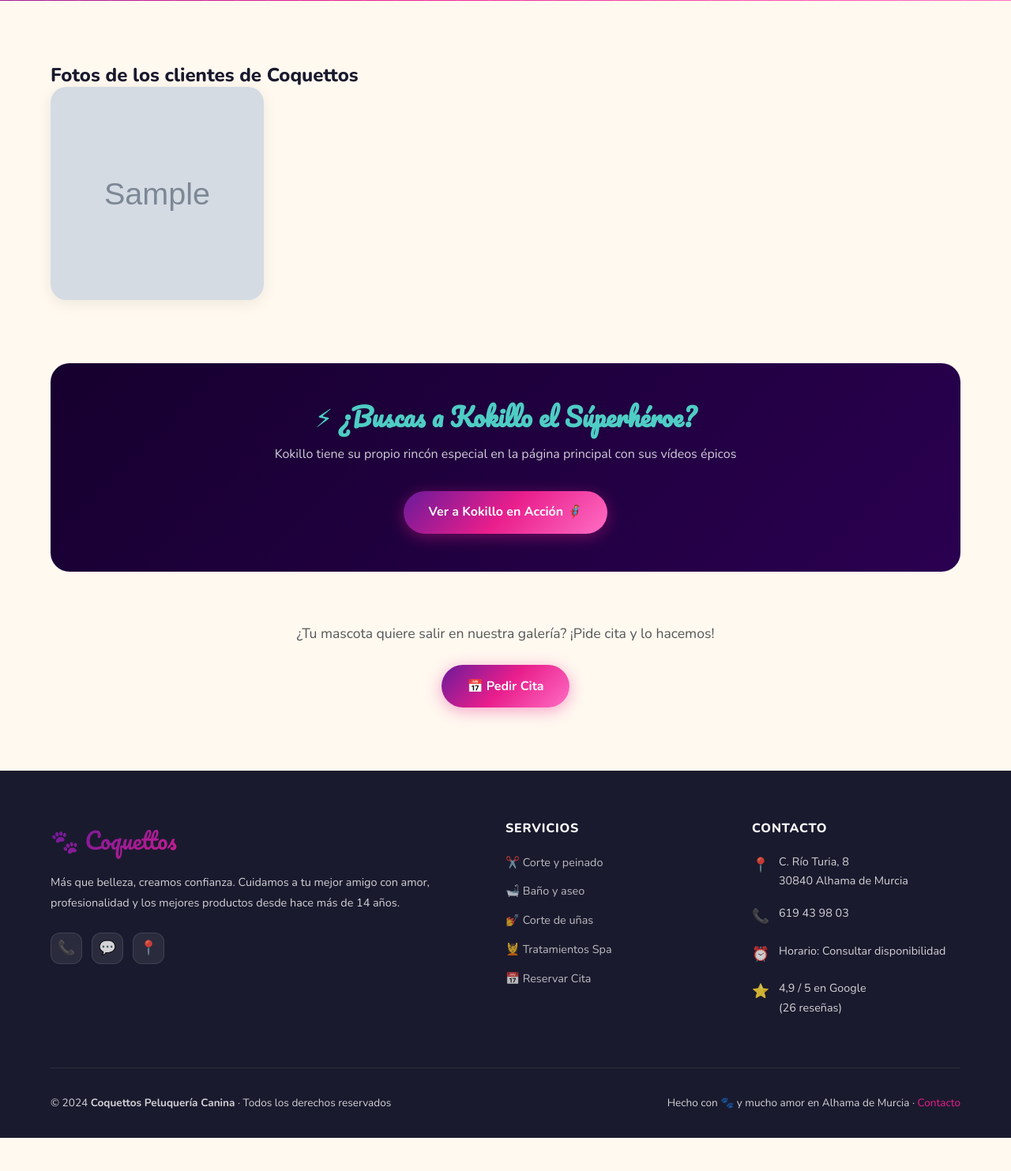
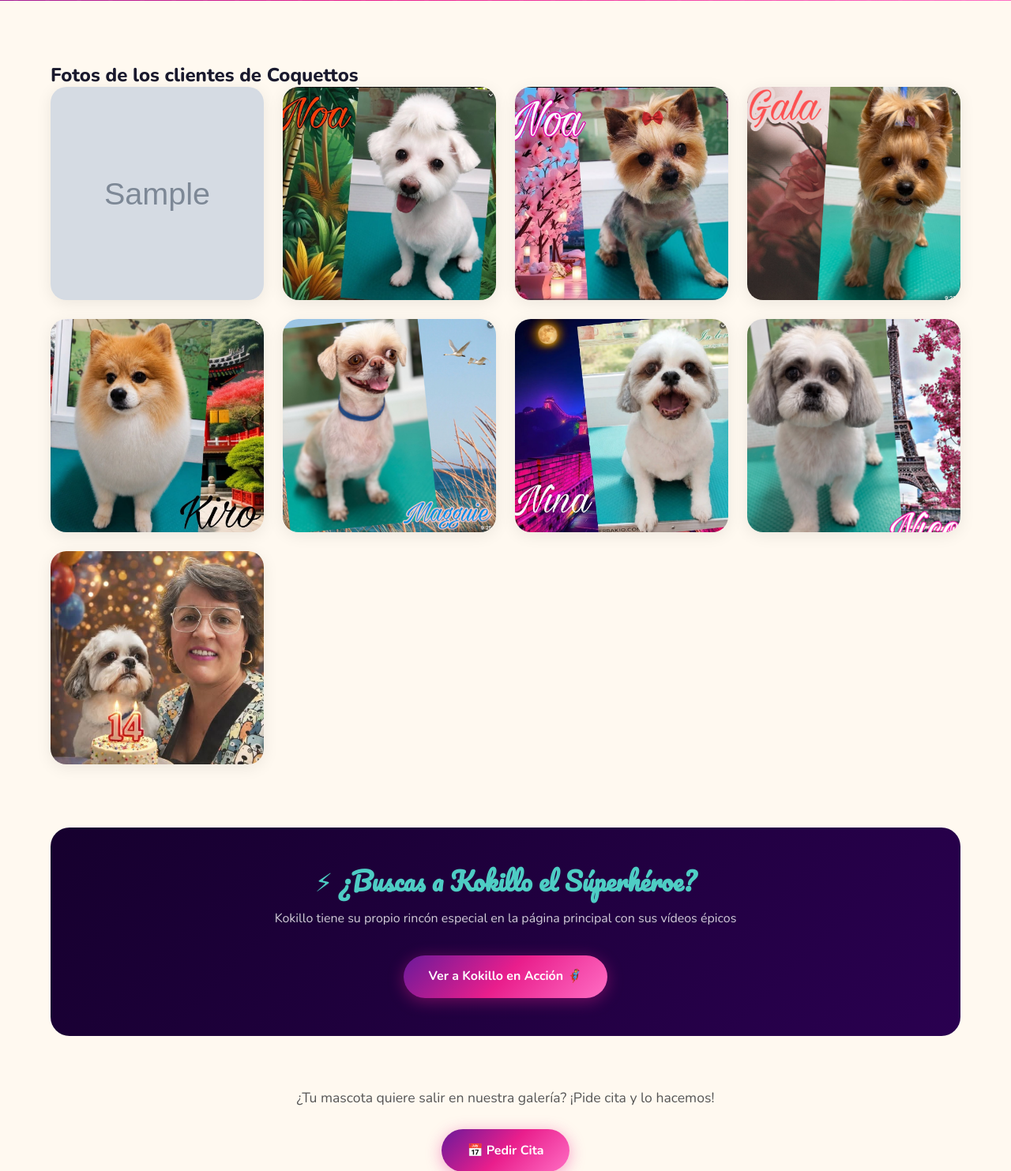
Before and after one commit to Edgardo803/proyecto-isa, a Django app: page /galeria/ in a window 1280 px wide. Shown: the part 378-1861 px from the top of the page at 79% size. Before the commit the page ends 1819 px from the top, so only its background shows below. Run offline with Django 5.2, Linux system fonts and the light colour scheme; tables that the repository leaves empty hold one stand-in row (values such as "Sample post"); grey boxes marked "Sample" are stand-in pictures.

Commit message:
🐾 Fix galería: nuevos peludos dentro del bloque DB

```diff
--- a/peluqueria/templates/peluqueria/galeria.html
+++ b/peluqueria/templates/peluqueria/galeria.html
@@ -37,6 +37,87 @@
         </div>
       </div>
       {% endfor %}
+
+      <!-- Peludos VIP adicionales — siempre visibles -->
+      <div class="galeria-item reveal reveal-delay-2"
+           data-lightbox data-src="{{ MEDIA_URL }}fotos/noa1.png" data-caption="Noa — Maltés"
+           role="button" tabindex="0" aria-label="Ver foto de Noa">
+        <img src="{{ MEDIA_URL }}fotos/noa1.png" alt="Noa, Maltés clienta de Coquettos" loading="lazy">
+        <div class="galeria-overlay">
+          <span class="galeria-nombre">Noa</span>
+          <span class="galeria-raza">Maltés</span>
+        </div>
+      </div>
+
+      <div class="galeria-item reveal reveal-delay-3"
+           data-lightbox data-src="{{ MEDIA_URL }}fotos/noa2.png" data-caption="Noa — Maltés ✨"
+           role="button" tabindex="0" aria-label="Ver segunda foto de Noa">
+        <img src="{{ MEDIA_URL }}fotos/noa2.png" alt="Noa, Maltés clienta de Coquettos" loading="lazy">
+        <div class="galeria-overlay">
+          <span class="galeria-nombre">Noa</span>
+          <span class="galeria-raza">Maltés ✨</span>
+        </div>
+      </div>
+
+      <div class="galeria-item reveal reveal-delay-4"
+           data-lightbox data-src="{{ MEDIA_URL }}fotos/gala.png" data-caption="Gala — Yorkshire Terrier"
+           role="button" tabindex="0" aria-label="Ver foto de Gala">
+        <img src="{{ MEDIA_URL }}fotos/gala.png" alt="Gala, Yorkshire Terrier clienta de Coquettos" loading="lazy">
+        <div class="galeria-overlay">
+          <span class="galeria-nombre">Gala</span>
+          <span class="galeria-raza">Yorkshire Terrier</span>
+        </div>
+      </div>
+
+      <div class="galeria-item reveal reveal-delay-1"
+           data-lightbox data-src="{{ MEDIA_URL }}fotos/kiro.png" data-caption="Kiro — Pomerania"
+           role="button" tabindex="0" aria-label="Ver foto de Kiro">
+        <img src="{{ MEDIA_URL }}fotos/kiro.png" alt="Kiro, Pomerania cliente de Coquettos" loading="lazy">
+        <div class="galeria-overlay">
+          <span class="galeria-nombre">Kiro</span>
+          <span class="galeria-raza">Pomerania</span>
+        </div>
+      </div>
+
+      <div class="galeria-item reveal reveal-delay-2"
+           data-lightbox data-src="{{ MEDIA_URL }}fotos/magguie.png" data-caption="Maggie — Bichón Maltés"
+           role="button" tabindex="0" aria-label="Ver foto de Maggie">
+        <img src="{{ MEDIA_URL }}fotos/magguie.png" alt="Maggie, Bichón Maltés clienta de Coquettos" loading="lazy">
+        <div class="galeria-overlay">
+          <span class="galeria-nombre">Maggie</span>
+          <span class="galeria-raza">Bichón Maltés</span>
+        </div>
+      </div>
+
+      <div class="galeria-item reveal reveal-delay-3"
+           data-lightbox data-src="{{ MEDIA_URL }}fotos/nina.png" data-caption="Nina — Shih Tzu"
+           role="button" tabindex="0" aria-label="Ver foto de Nina">
+        <img src="{{ MEDIA_URL }}fotos/nina.png" alt="Nina, Shih Tzu clienta de Coquettos" loading="lazy">
+        <div class="galeria-overlay">
+          <span class="galeria-nombre">Nina</span>
+          <span class="galeria-raza">Shih Tzu</span>
+        </div>
+      </div>
+
+      <div class="galeria-item reveal reveal-delay-4"
+           data-lightbox data-src="{{ MEDIA_URL }}fotos/nico.png" data-caption="Nico — Bichón Maltés"
+           role="button" tabindex="0" aria-label="Ver foto de Nico">
+        <img src="{{ MEDIA_URL }}fotos/nico.png" alt="Nico, Bichón Maltés cliente de Coquettos" loading="lazy">
+        <div class="galeria-overlay">
+          <span class="galeria-nombre">Nico</span>
+          <span class="galeria-raza">Bichón Maltés</span>
+        </div>
+      </div>
+
+      <div class="galeria-item reveal"
+           data-lightbox data-src="{{ MEDIA_URL }}fotos/isa2.jpg" data-caption="Isa celebrando 14 años de Coquettos 🎂"
+           role="button" tabindex="0" aria-label="Ver foto de Isa">
+        <img src="{{ MEDIA_URL }}fotos/isa2.jpg" alt="Isa celebrando 14 años de Coquettos" loading="lazy">
+        <div class="galeria-overlay">
+          <span class="galeria-nombre">Isa 🎂</span>
+          <span class="galeria-raza">14 años de Coquettos</span>
+        </div>
+      </div>
     </div>
 
     {% else %}
```
